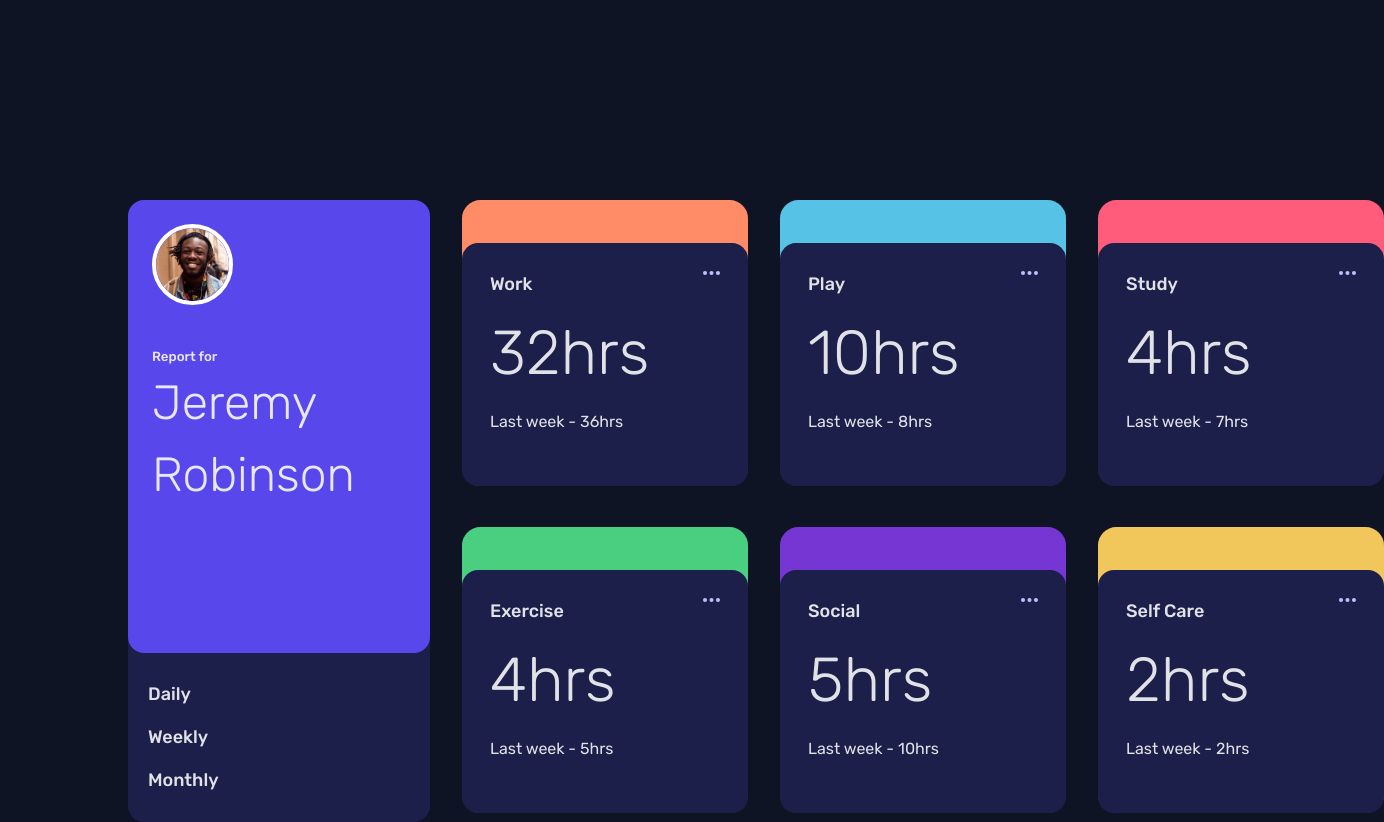
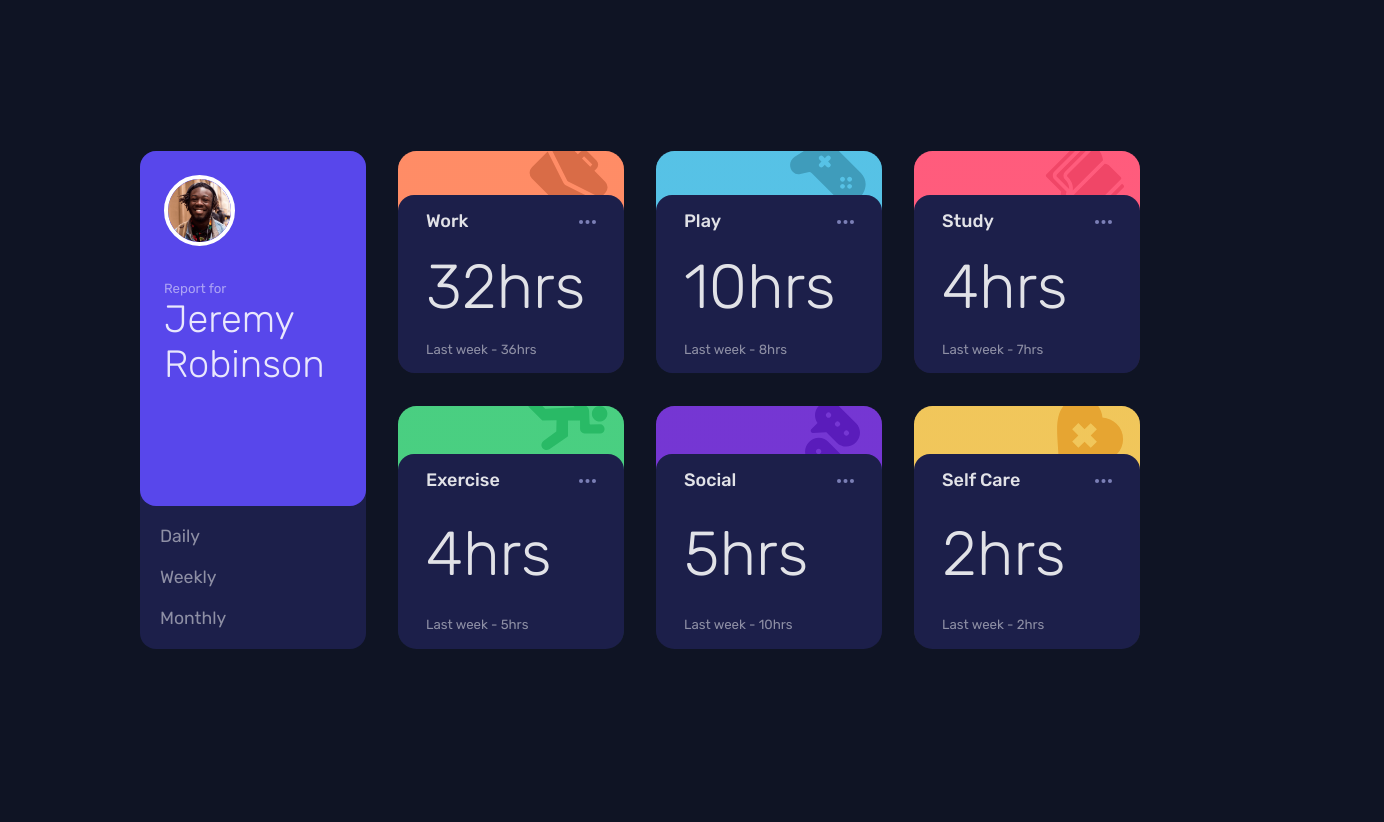
Before and after one commit to nicklatch/frontEndMentor, a React (Vite) app in the folder time-tracking-dash/: page / in a window 1280 px wide. Shown: the whole page, 1384 px wide, since content can reach past the window. After the commit the page ends 800 px from the top, so only its background shows below. Built offline with nearby package versions, Linux system fonts and the light colour scheme; data requests are answered from the project's data file.

Commit message:
desktop is roughly complete

```diff
--- a/time-tracking-dash/db.json
+++ b/time-tracking-dash/db.json
@@ -2,7 +2,7 @@
   "data": [
     {
       "title": "Work",
-      "icon": "",
+      "icon": "./src/assets/images/icon-work.svg",
       "timeframes": {
         "daily": {
           "current": 5,
@@ -20,6 +20,7 @@
     },
     {
       "title": "Play",
+      "icon": "./src/assets/images/icon-play.svg",
       "timeframes": {
         "daily": {
           "current": 1,
@@ -37,6 +38,7 @@
     },
     {
       "title": "Study",
+      "icon": "./src/assets/images/icon-study.svg",
       "timeframes": {
         "daily": {
           "current": 0,
@@ -54,6 +56,7 @@
     },
     {
       "title": "Exercise",
+      "icon": "./src/assets/images/icon-exercise.svg",
       "timeframes": {
         "daily": {
           "current": 1,
@@ -71,6 +74,7 @@
     },
     {
       "title": "Social",
+      "icon": "./src/assets/images/icon-social.svg",
       "timeframes": {
         "daily": {
           "current": 1,
@@ -88,6 +92,7 @@
     },
     {
       "title": "Self Care",
+      "icon": "./src/assets/images/icon-self-care.svg",
       "timeframes": {
         "daily": {
           "current": 0,
--- a/time-tracking-dash/src/App.jsx
+++ b/time-tracking-dash/src/App.jsx
@@ -1,30 +1,9 @@
-import ProfileCard from './components/ProfileCard';
-import InfoCard from './components/InfoCard';
 import Dashboard from './components/Dashboard';
-import { useResource } from './hooks';
-import { useEffect } from 'react';
 
 const App = () => {
-  const [userData, dataService] = useResource('data');
-
-  useEffect(() => {
-    if (!userData) {
-      dataService.getAll();
-    }
-  }, [userData]);
-
-  console.log(userData);
-
-  return !userData ? (
-    <div>loading</div>
-  ) : (
+  return (
     <main>
-      <Dashboard>
-        <ProfileCard />
-        {userData.map((data) => (
-          <InfoCard key={data.title} data={data} />
-        ))}
-      </Dashboard>
+      <Dashboard />
     </main>
   );
 };
--- a/time-tracking-dash/src/components/Dashboard.jsx
+++ b/time-tracking-dash/src/components/Dashboard.jsx
@@ -1,5 +1,30 @@
-const Dashboard = (props) => {
-  return <div className="dashboard-grid">{props.children}</div>;
+import ProfileCard from './ProfileCard';
+import InfoCard from './InfoCard';
+import { useResource } from '../hooks';
+import { useEffect } from 'react';
+
+const Dashboard = () => {
+  const [userData, dataService] = useResource('data');
+
+  useEffect(() => {
+    if (!userData) {
+      dataService.getAll();
+    }
+  }, [userData]);
+
+  console.log(userData);
+
+  return !userData ? (
+    <div>loading</div>
+  ) : (
+    <div className='dashboard-grid'>
+      {' '}
+      <ProfileCard />
+      {userData.map((data) => (
+        <InfoCard key={data.title} data={data} />
+      ))}
+    </div>
+  );
 };
 
 export default Dashboard;
--- a/time-tracking-dash/src/components/InfoCard.jsx
+++ b/time-tracking-dash/src/components/InfoCard.jsx
@@ -1,30 +1,47 @@
+/* eslint-disable react/prop-types */
 import ellipsis from '../assets/images/icon-ellipsis.svg';
+import exercise from '../assets/images/icon-exercise.svg';
+import play from '../assets/images/icon-play.svg';
+import selfCare from '../assets/images/icon-self-care.svg';
+import social from '../assets/images/icon-social.svg';
+import study from '../assets/images/icon-study.svg';
+import work from '../assets/images/icon-work.svg';
 
 const InfoCard = ({ data }) => {
-  const color =
+  const bgImages = {
+    exercise: exercise,
+    play: play,
+    'self-care': selfCare,
+    social: social,
+    study: study,
+    work: work,
+  };
+
+  const category =
     data.title !== 'Self Care' ? data.title.toLowerCase() : 'self-care';
 
-  const cardAccent = `info info--${color}`;
+  const image = bgImages[category];
+
+  const cardAccent = `info info--${category}`;
 
   return (
     <div className={cardAccent}>
-      <div className="info__bg">
-        <div className="info__fg">
-          <span className="info__header">
-            <p className="info__title">{data.title}</p>
+      <span className='info__image-container'>
+        <img className='info__image' src={image} alt='kajshdf;lkja' />
+      </span>
+      <div className='info__fg'>
+        <span className='info__header'>
+          <p className='info__title'>{data.title}</p>
           <img
             src={ellipsis}
-              alt="three dots - ellipsis"
-              className="ellipsis"
+            alt='three dots - ellipsis'
+            className='ellipsis'
           />
         </span>
-          <p className="info__fg-current">
-            {data.timeframes.weekly.current}hrs
-          </p>
-          <p className="info__fg-previous">
+        <p className='info__fg-current'>{data.timeframes.weekly.current}hrs</p>
+        <p className='light-font'>
           Last week - {data.timeframes.weekly.previous}hrs
         </p>
-        </div>
       </div>
     </div>
   );
--- a/time-tracking-dash/src/components/ProfileCard.jsx
+++ b/time-tracking-dash/src/components/ProfileCard.jsx
@@ -2,25 +2,25 @@ import profilePicture from '../assets/images/image-jeremy.png';
 
 const ProfileCard = () => {
   return (
-    <div className="profile">
-      <div className="profile__upper">
+    <div className='profile'>
+      <div className='profile__upper'>
         <img
-          className="profile__picture"
+          className='profile__picture'
           src={profilePicture}
-          alt="Jeremy Robinsons Picture"
+          alt='Jeremy Robinsons Picture'
         />
-        <h5>Report for</h5>
-        <h3 className="profile__name">
+        <h5 className='light-font'>Report for</h5>
+        <h3 className='profile__name'>
           Jeremy
           <br />
           Robinson
         </h3>
       </div>
-      <ul className="profile__timeframes">
-        <li>Daily</li>
-        <li>Weekly</li>
-        <li>Monthly</li>
-      </ul>
+      <nav className='profile__timeframes'>
+        <a href='/daily'>Daily</a>
+        <a href='/weekly'>Weekly</a>
+        <a href='/monthly'>Monthly</a>
+      </nav>
     </div>
   );
 };
--- a/time-tracking-dash/src/index.css
+++ b/time-tracking-dash/src/index.css
@@ -1,8 +1,6 @@
 :root {
-  --font-family: 'Rubik', sans-serif;
-
-  font-family: var(--font-family);
-  line-height: 1.5;
+  font-family: 'Rubik', sans-serif;
+  line-height: 1.2;
 
   color: rgba(255, 255, 255, 0.87);
   background-color: hsl(226, 43%, 10%);
@@ -19,13 +17,19 @@
   --card-bg-exercise: hsl(145, 58%, 55%);
   --card-bg-social: hsl(264, 64%, 52%);
   --card-bg-self-care: hsl(43, 84%, 65%);
-  --card-bg-very-dark-blue: hsl(235, 46%, 20%);
+  --bg-very-dark-blue: hsl(226, 43%, 10%);
   --card-bg-dark-blue: hsl(235, 46%, 20%);
+  --card-bg-hover-dark-blue: hsl(236, 41%, 34%);
   --profile--purple: hsl(246, 80%, 60%);
 }
 
 html {
   box-sizing: border-box;
+}
+
+img {
+  display: block;
+  max-width: 100%;
 }
 
 *,
@@ -34,41 +38,65 @@ html {
   box-sizing: inherit;
   margin: 0;
   padding: 0;
+  -moz-background-clip: padding;
+  -webkit-background-clip: padding-box;
+  background-clip: padding-box;
 }
 
 body {
+  min-height: 100vh;
+  max-width: 100vw;
   display: flex;
   justify-content: center;
   align-items: center;
-  min-height: 100vh;
-  max-width: 100vw;
 }
 
-li {
-  all: unset;
-  padding-block: 0.5rem;
+main {
+  display: flex;
+  justify-content: center;
+  align-items: center;
+}
+
+a:nth-child(2) {
+  padding-block: 1rem;
+}
+
+a,
+a:visited {
+  text-decoration: none;
+  color: #ffffff80;
+  padding: 0.25rem;
+}
+
+a:link:active,
+a:visited:active,
+a:hover,
+.ellipsis:hover {
+  color: white;
+  opacity: 1;
 }
 
 .dashboard-grid {
   display: grid;
-  width: 80vw;
-  height: 50vh;
   grid-template-columns: repeat(4, 1fr);
+  max-width: 1000px;
   gap: 2rem;
 }
+
+/*------------------Prof Card-----------------*/
 
 .profile {
   display: flex;
   flex-direction: column;
   background-color: var(--card-bg-dark-blue);
-  grid-column: 1;
-  grid-row: 1 / span 2;
   border-radius: 1rem;
-  max-width: 100%;
-  aspect-ratio: 0.5;
+  grid-row: span 2;
+  flex-shrink: 1;
 }
 
 .profile__upper {
+  display: flex;
+  flex-direction: column;
   width: 100%;
   background-color: var(--profile--purple);
   height: 75%;
@@ -77,16 +105,14 @@ li {
 }
 
 .profile__picture {
-  height: 20%;
-  width: auto;
+  width: 40%;
   border-radius: 50%;
   border: 0.25rem solid white;
   margin-bottom: 2.2rem;
 }
 
 .profile__name {
-  all: unset;
-  font-size: 48px;
+  font-size: 38px;
   font-weight: 300;
 }
 
@@ -94,30 +120,52 @@ li {
   display: flex;
   flex-direction: column;
   justify-content: space-between;
-  align-items: stretch;
-  padding: 1.25rem;
-  font-size: 18px;
-  font-weight: 500;
+  font-size: 1.1rem;
+  font-weight: 400;
+  padding: 1rem;
 }
+
+/*--------------------------------------------*/
+
+/*------------------Info Card-----------------*/
 
 .info {
   display: flex;
-  aspect-ratio: 1;
+  height: 100%;
+  flex-direction: column;
   border-radius: 1.15rem;
+  overflow: hidden;
+  flex-shrink: 1;
 }
 
+.info__image-container {
+  position: relative;
+  place-self: end;
+  height: 20%;
+  padding-right: 1rem;
+  top: -10px;
+}
 .info__fg {
   display: flex;
   flex-direction: column;
   justify-content: space-between;
-  padding: 1.75rem;
-  height: 90%;
+  background-color: var(--card-bg-dark-blue);
+  border-radius: 1rem;
+  padding-block: 1rem;
+  padding-inline: 1.75rem;
+  height: 80%;
   width: 100%;
+  z-index: 1;
+}
+
+.info__fg:hover {
+  background-color: var(--card-bg-hover-dark-blue);
 }
 
 .info__header {
   display: flex;
   justify-content: space-between;
+  align-items: center;
   font-size: 18px;
 }
 
@@ -128,6 +176,8 @@ li {
 
 .ellipsis {
   height: 4px;
+  opacity: 0.6;
+  cursor: pointer;
 }
 
 .info__fg-current {
@@ -135,37 +185,60 @@ li {
   font-weight: 300;
 }
 
-.info__fg-previous {
-  font-size: 16px;
-}
-
-.info__bg {
-  background-color: var(--card-bg-dark-blue);
-  height: 85%;
-  width: 100%;
-  align-self: flex-end;
-  border-radius: 1rem;
-}
 .info--work {
-  background: var(--card-bg-work);
+  background-image: linear-gradient(
+    var(--card-bg-work),
+    var(--card-bg-work),
+    transparent
+  );
 }
 
 .info--play {
-  background-color: var(--card-bg-play);
+  background-image: linear-gradient(
+    var(--card-bg-play),
+    var(--card-bg-play),
+    transparent
+  );
 }
 
 .info--study {
-  background-color: var(--card-bg-study);
+  background-image: linear-gradient(
+    var(--card-bg-study),
+    var(--card-bg-study),
+    transparent
+  );
 }
 
 .info--exercise {
-  background-color: var(--card-bg-exercise);
+  background-image: linear-gradient(
+    var(--card-bg-exercise),
+    var(--card-bg-exercise),
+    transparent
+  );
 }
 
 .info--social {
-  background-color: var(--card-bg-social);
+  background-image: linear-gradient(
+    var(--card-bg-social),
+    var(--card-bg-social),
+    transparent
+  );
 }
 
 .info--self-care {
-  background-color: var(--card-bg-self-care);
+  background-image: linear-gradient(
+    var(--card-bg-self-care),
+    var(--card-bg-self-care),
+    transparent
+  );
 }
+
+/*--------------------------------------------*/
+
+/* Utils */
+
+.light-font {
+  font-weight: 400;
+  font-size: 0.83rem;
+  color: #ffffff80;
+}
```
Lines whose indentation alone changed are shown as unchanged.
